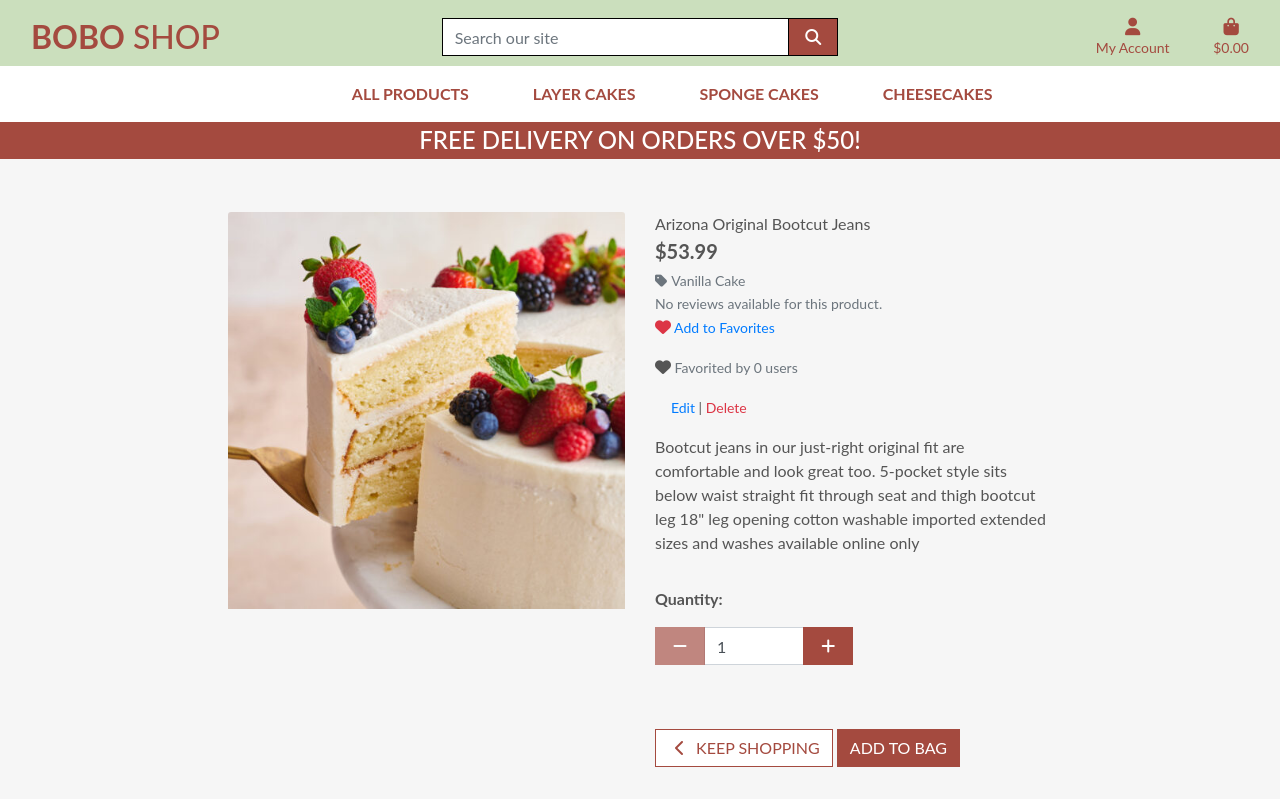
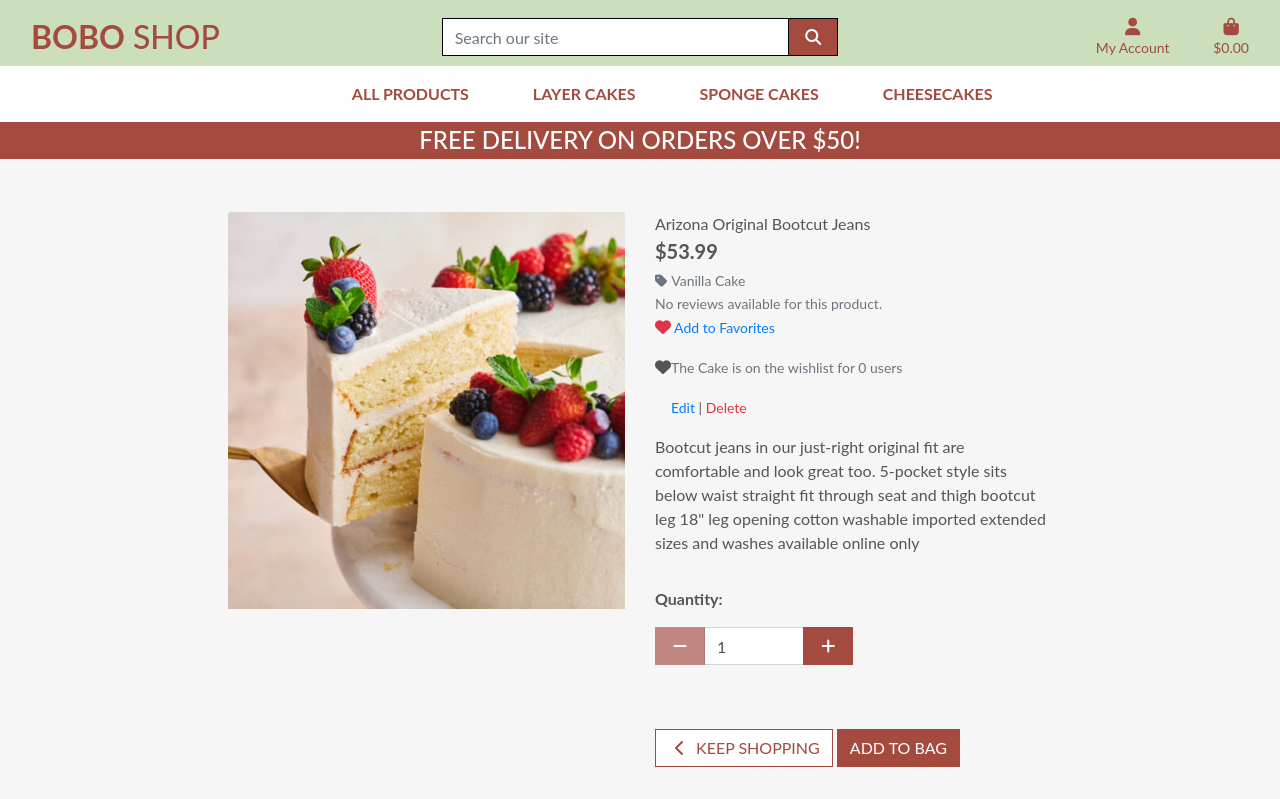
Before and after one commit to mariusmilitaru32/boboshop, a Django app: page /products/1/ in a window 1280 px wide. Shown: the top 799 px of the page. Run offline with Django 5.2, Linux system fonts and the light colour scheme; the visitor is signed in with stand-in values (Sample User, id 1); data comes from the database, SQL or seed files in the repository; data that the repository does not hold is empty; some libraries are stand-ins or nearby versions.

```diff
--- a/products/templates/products/product_detail.html
+++ b/products/templates/products/product_detail.html
@@ -57,7 +57,7 @@
                     {% endif %}
                     <!-- Super user favorite stats -->
                     {% if request.user.is_superuser %}
-                        <p><i class="fas fa-heart text-red"></i><small class="text-muted"> Favorited by {{ favorites_count }} users</small></p>
+                        <p><i class="fas fa-heart text-red"></i><small class="text-muted">The Cake is on the wishlist for {{ favorites_count }} users</small></p>
                     {% endif %}
 
 
```
Also changed, not shown: README.md (added), documentation/features/deliverybanner.png (added), documentation/features/index.png (added), documentation/features/navbar.png (added), documentation/headimage.png (added).
